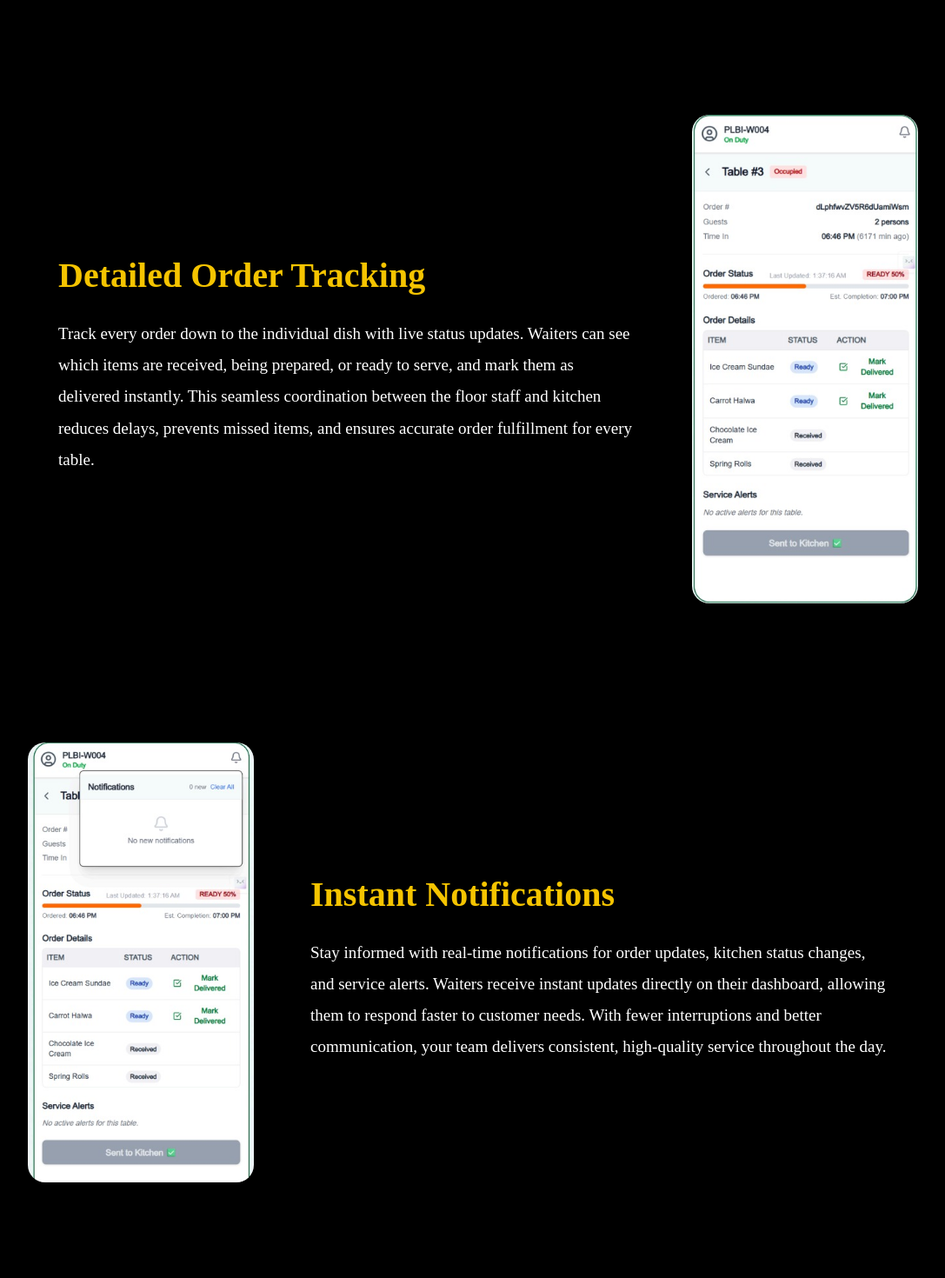
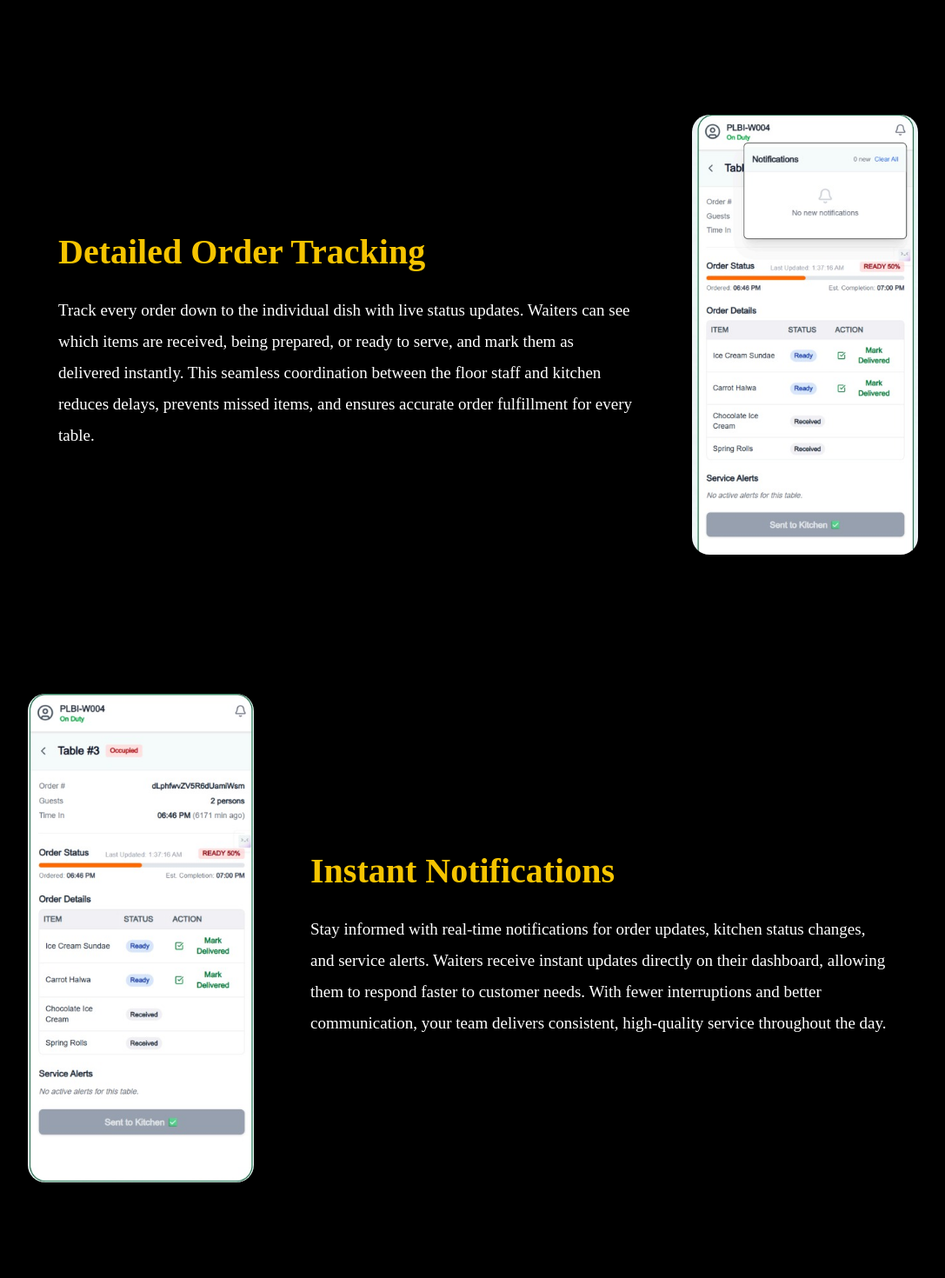
Before and after one commit to pedamallu-vamsi/NxtBite, a React (Vite) app: page / in a window 1280 px wide. Shown: the part 2640-4110 px from the top of the page at 87% size, without its empty margins (96-1183 px from the left). Built offline with nearby package versions, Linux system fonts and the light colour scheme.

Commit message:
Rectified Images bug in Waiter and Kitchen files

```diff
--- a/React-Components/Kitchen.jsx
+++ b/React-Components/Kitchen.jsx
@@ -1,3 +1,5 @@
+import KitchenDashboard from "../Images/KitchenDashboard.jpeg";
+
 function KitchenSection() {
   return (
     <>
@@ -11,7 +13,7 @@ function KitchenSection() {
       </div>
       <div className="section reverse">
         <div className="image-container kitchen">
-          <img src="\Images\KitchenDashboard.jpeg" alt="Kitchen Dashboard" />
+          <img src= {KitchenDashboard} alt="Kitchen Dashboard" />
         </div>
 
         <div className="content">
--- a/React-Components/Waiter.jsx
+++ b/React-Components/Waiter.jsx
@@ -1,3 +1,7 @@
+import WaiterTables from "../Images/WaiterTables.jpeg";
+import WaiterNotification from "../Images/WaiterNotification.jpeg";
+import WaiterStatus from "../Images/WaiterStatus.jpeg";
+
 function WaiterSection() {
   return (
     <>
@@ -12,7 +16,7 @@ function WaiterSection() {
       </div>
       <div className="section">
         <div className="image-container">
-          <img src="\Images\WaiterTables.jpeg"  alt="Waiter Table List" />
+          <img src={WaiterTables}  alt="Waiter Table List" />
         </div>
         <div className="content">
           <h2>Smart Table Management</h2>
@@ -28,7 +32,7 @@ function WaiterSection() {
       </div>
       <div className="section reverse">
         <div className="image-container">
-          <img src="\Images\WaiterStatus.jpeg" alt="Order Details" />
+          <img src={WaiterNotification} alt="Order Details" />
         </div>
         <div className="content">
           <h2>Detailed Order Tracking</h2>
@@ -43,7 +47,7 @@ function WaiterSection() {
       </div>
       <div className="section">
         <div className="image-container">
-          <img src="\Images\WaiterNotification.jpeg" alt="Notifications" />
+          <img src= {WaiterStatus} alt="Notifications" />
         </div>
         <div className="content">
           <h2>Instant Notifications</h2>
```
